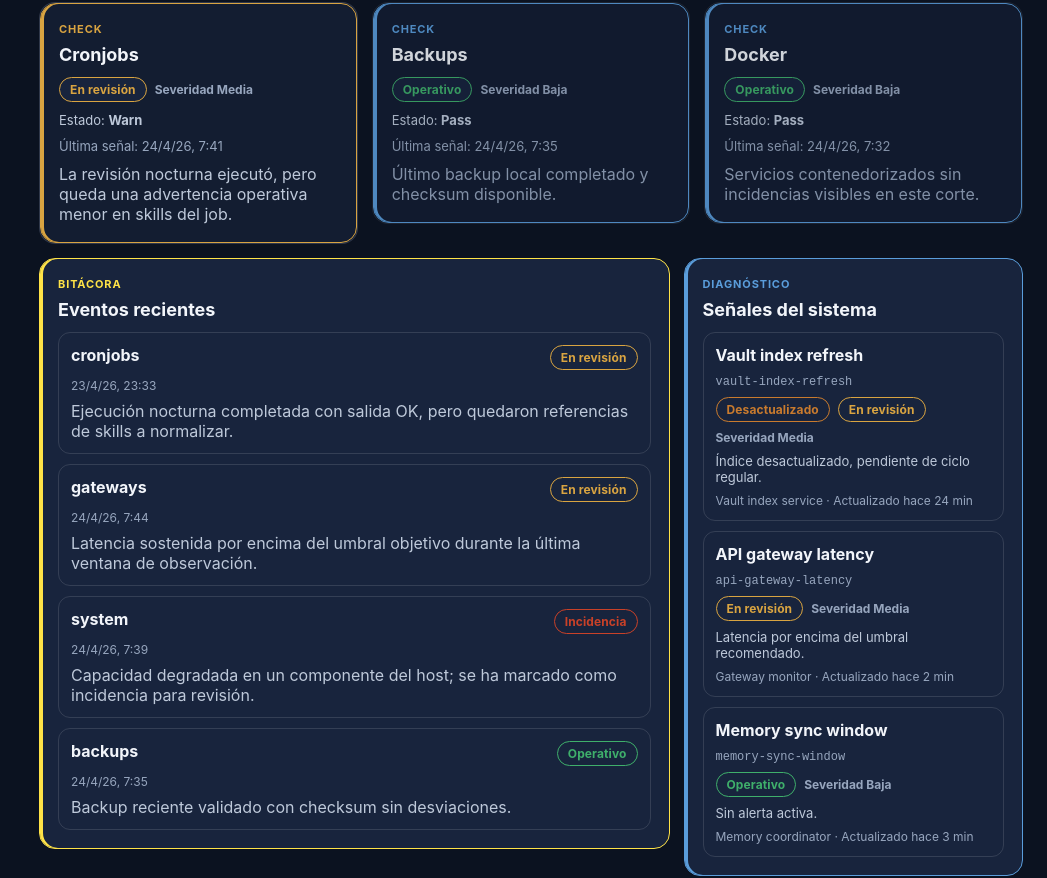
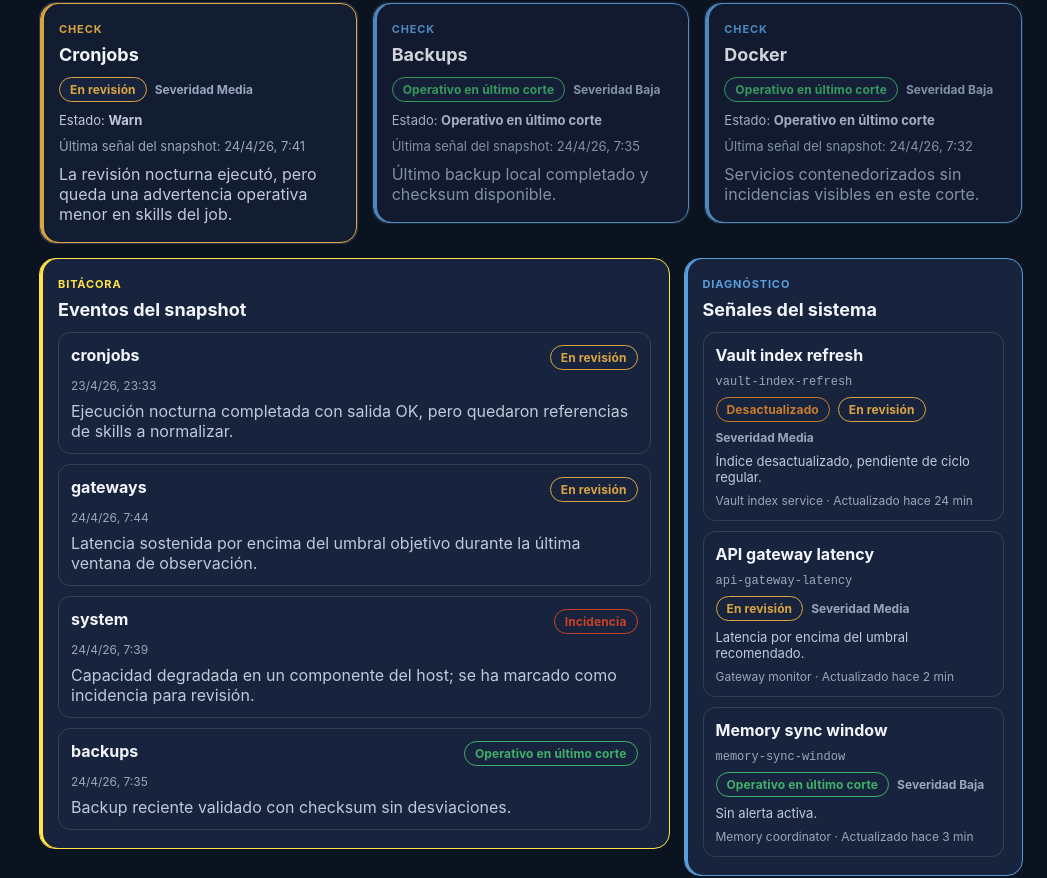
Before and after one commit to asistentes-mugiwara/mugiwara-control-panel, a Next.js app in the folder apps/web/: page /healthcheck in a window 1280 px wide. Shown: the part 1088-1966 px from the top of the page, without its empty margins (233-1280 px from the left). Built offline with nearby package versions, Linux system fonts and the light colour scheme.

Commit message:
fix: refine fallback snapshot copy
Mugiwara-Agent: zoro
Signed-off-by: zoro <asistentes.mugiwara@gmail.com>

```diff
--- a/apps/web/src/app/healthcheck/page.tsx
+++ b/apps/web/src/app/healthcheck/page.tsx
@@ -152,13 +152,24 @@
   return null
 }
 
-function HealthcheckStatusBadges({ status, severity }: Pick<HealthcheckModuleCard | HealthcheckSummaryItem, 'status' | 'severity'>) {
+function getSnapshotAwareHealthcheckStatusLabel(status: HealthcheckModuleCard['status'], isSnapshotMode: boolean) {
+  if (!isSnapshotMode) {
+    return getHealthcheckStatusLabel(status)
+  }
+
+  return status === 'pass' ? 'Operativo en último corte' : getHealthcheckStatusLabel(status)
+}
+
+function HealthcheckStatusBadges({ status, severity, isSnapshotMode = false }: Pick<HealthcheckModuleCard | HealthcheckSummaryItem, 'status' | 'severity'> & { isSnapshotMode?: boolean }) {
   const statusBadge = mapHealthcheckStatusToBadgeStatus(status)
   const severityBadge = mapHealthcheckSeverityToBadgeStatus(severity)
 
   return (
     <div style={{ display: 'flex', gap: '8px', flexWrap: 'wrap', alignItems: 'center' }}>
-      <StatusBadge status={statusBadge} />
+      <StatusBadge
+        status={statusBadge}
+        label={isSnapshotMode && statusBadge === 'operativo' ? 'Operativo en último corte' : undefined}
+      />
       {shouldRenderSeparateSeverityBadge(status, severity) ? <StatusBadge status={severityBadge} /> : null}
       <span style={{ color: appTheme.colors.textMuted, fontSize: '12px', fontWeight: 700 }}>
         Severidad {getHealthcheckSeverityLabel(severity)}
@@ -186,6 +197,7 @@
 
 export default async function HealthcheckPage() {
   const { workspace, apiNotice } = await getInitialHealthcheckData()
+  const isSnapshotMode = Boolean(apiNotice)
   const sortedModules = sortByHealthcheckTriage(workspace.modules)
   const sortedSignals = sortByHealthcheckTriage(workspace.signals)
   const priorityNotice = getPriorityCopy(sortedModules[0] ?? null)
@@ -240,8 +252,15 @@
             <div style={{ display: 'grid', gap: '8px' }}>
               <span style={{ color: appTheme.colors.textMuted, fontSize: '13px' }}>Estado general</span>
               <div style={{ display: 'flex', gap: '8px', flexWrap: 'wrap', alignItems: 'center' }}>
-                <StatusBadge status={mapHealthcheckStatusToBadgeStatus(workspace.summary_bar.overall_status)} />
-                <span style={{ color: appTheme.colors.textSecondary }}>{getHealthcheckStatusLabel(workspace.summary_bar.overall_status)}</span>
+                <StatusBadge
+                  status={mapHealthcheckStatusToBadgeStatus(workspace.summary_bar.overall_status)}
+                  label={
+                    isSnapshotMode && mapHealthcheckStatusToBadgeStatus(workspace.summary_bar.overall_status) === 'operativo'
+                      ? 'Operativo en último corte'
+                      : undefined
+                  }
+                />
+                <span style={{ color: appTheme.colors.textSecondary }}>{getSnapshotAwareHealthcheckStatusLabel(workspace.summary_bar.overall_status, isSnapshotMode)}</span>
               </div>
             </div>
 
@@ -261,7 +280,7 @@
             </div>
 
             <div style={{ display: 'grid', gap: '8px' }}>
-              <span style={{ color: appTheme.colors.textMuted, fontSize: '13px' }}>Actualizado</span>
+              <span style={{ color: appTheme.colors.textMuted, fontSize: '13px' }}>{isSnapshotMode ? 'Corte del snapshot' : 'Actualizado'}</span>
               <span style={{ color: appTheme.colors.textSecondary }}>{formatTimestamp(workspace.summary_bar.updated_at)}</span>
             </div>
           </div>
@@ -302,12 +321,12 @@
             >
               <SurfaceCard title={module.label} elevated={index < 3} eyebrow={index === 0 ? 'Prioridad actual' : 'Check'} accent={getHealthcheckAccent(module.status, module.severity)}>
                 <div style={{ display: 'grid', gap: '10px' }}>
-                  <HealthcheckStatusBadges status={module.status} severity={module.severity} />
+                  <HealthcheckStatusBadges status={module.status} severity={module.severity} isSnapshotMode={isSnapshotMode} />
                   <span style={{ color: appTheme.colors.textSecondary, fontSize: '13px' }}>
-                    Estado: <strong>{getHealthcheckStatusLabel(module.status)}</strong>
+                    Estado: <strong>{getSnapshotAwareHealthcheckStatusLabel(module.status, isSnapshotMode)}</strong>
                   </span>
                   <span style={{ color: appTheme.colors.textMuted, fontSize: '13px' }}>
-                    Última señal: {formatTimestamp(module.updated_at)}
+                    {isSnapshotMode ? 'Última señal del snapshot' : 'Última señal'}: {formatTimestamp(module.updated_at)}
                   </span>
                   <p style={{ margin: 0, color: module.status === 'pass' && module.severity === 'low' ? appTheme.colors.textMuted : appTheme.colors.textSecondary }}>{module.summary}</p>
                 </div>
@@ -318,7 +337,7 @@
       </section>
 
       <section className="section-block layout-grid layout-grid--content-aside">
-        <SurfaceCard title="Eventos recientes" elevated eyebrow="Bitácora" accent="gold">
+        <SurfaceCard title={isSnapshotMode ? 'Eventos del snapshot' : 'Eventos recientes'} elevated eyebrow="Bitácora" accent="gold">
           {workspace.events.length > 0 ? (
             <div style={{ display: 'grid', gap: '10px' }}>
               {workspace.events.map((event) => (
@@ -334,7 +353,14 @@
                 >
                   <div style={{ display: 'flex', justifyContent: 'space-between', gap: '10px', flexWrap: 'wrap' }}>
                     <strong>{event.source}</strong>
-                    <StatusBadge status={mapHealthcheckStatusToBadgeStatus(event.status)} />
+                    <StatusBadge
+                      status={mapHealthcheckStatusToBadgeStatus(event.status)}
+                      label={
+                        isSnapshotMode && mapHealthcheckStatusToBadgeStatus(event.status) === 'operativo'
+                          ? 'Operativo en último corte'
+                          : undefined
+                      }
+                    />
                   </div>
                   <span style={{ color: appTheme.colors.textMuted, fontSize: '12px' }}>{formatTimestamp(event.timestamp)}</span>
                   <p style={{ margin: 0, color: appTheme.colors.textSecondary }}>{event.detail}</p>
@@ -370,7 +396,7 @@
                       <strong>{check.label}</strong>
                       <code style={{ fontSize: '12px', color: appTheme.colors.textMuted }}>{check.check_id}</code>
                     </div>
-                    <HealthcheckStatusBadges status={check.status} severity={check.severity} />
+                    <HealthcheckStatusBadges status={check.status} severity={check.severity} isSnapshotMode={isSnapshotMode} />
                     <span style={{ color: appTheme.colors.textSecondary, fontSize: '13px' }}>{check.warning_text}</span>
                     <span style={{ color: appTheme.colors.textMuted, fontSize: '12px' }}>
                       {check.source_label} · {check.freshness.label}
--- a/apps/web/src/shared/ui/status/StatusBadge.tsx
+++ b/apps/web/src/shared/ui/status/StatusBadge.tsx
@@ -2,6 +2,7 @@
 
 type StatusBadgeProps = {
   status: AppStatus
+  label?: string
 }
 
 const statusLabelMap: Record<AppStatus, string> = {
@@ -12,8 +13,9 @@
   'sin-datos': 'Sin datos',
 }
 
-export function StatusBadge({ status }: StatusBadgeProps) {
+export function StatusBadge({ status, label }: StatusBadgeProps) {
   const color = statusColorMap[status]
+  const displayLabel = label ?? statusLabelMap[status]
 
   return (
     <span
@@ -28,9 +30,9 @@
         letterSpacing: '0.01em',
         background: appTheme.colors.bgSurface2,
       }}
-      aria-label={`Estado ${statusLabelMap[status]}`}
+      aria-label={`Estado ${displayLabel}`}
     >
-      {statusLabelMap[status]}
+      {displayLabel}
     </span>
   )
 }
```
Also changed, not shown: apps/web/src/app/dashboard/page.tsx (+18 -6 lines), apps/web/src/app/memory/MemoryClient.tsx (+19 -6 lines), apps/web/src/app/mugiwaras/page.tsx (+10 -3 lines), apps/web/src/app/vault/VaultClient.tsx (+15 -4 lines), 2 other files (tests, documents, lock files or other folders).
